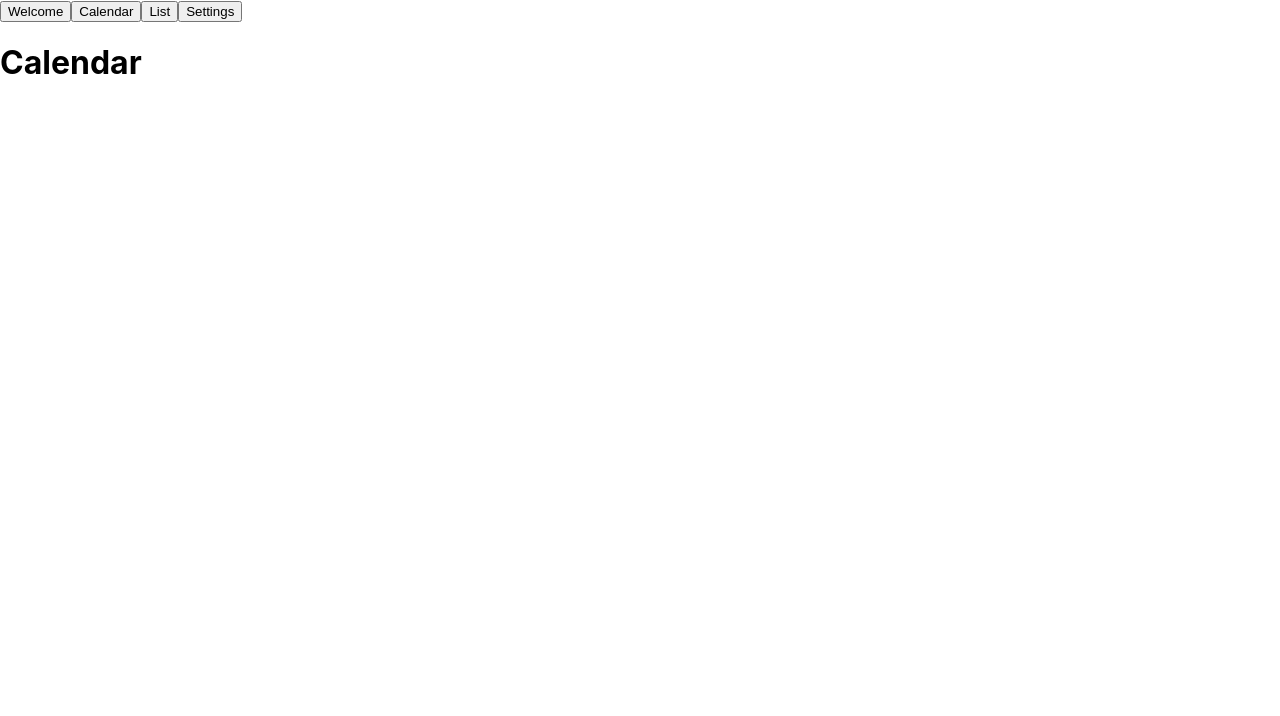
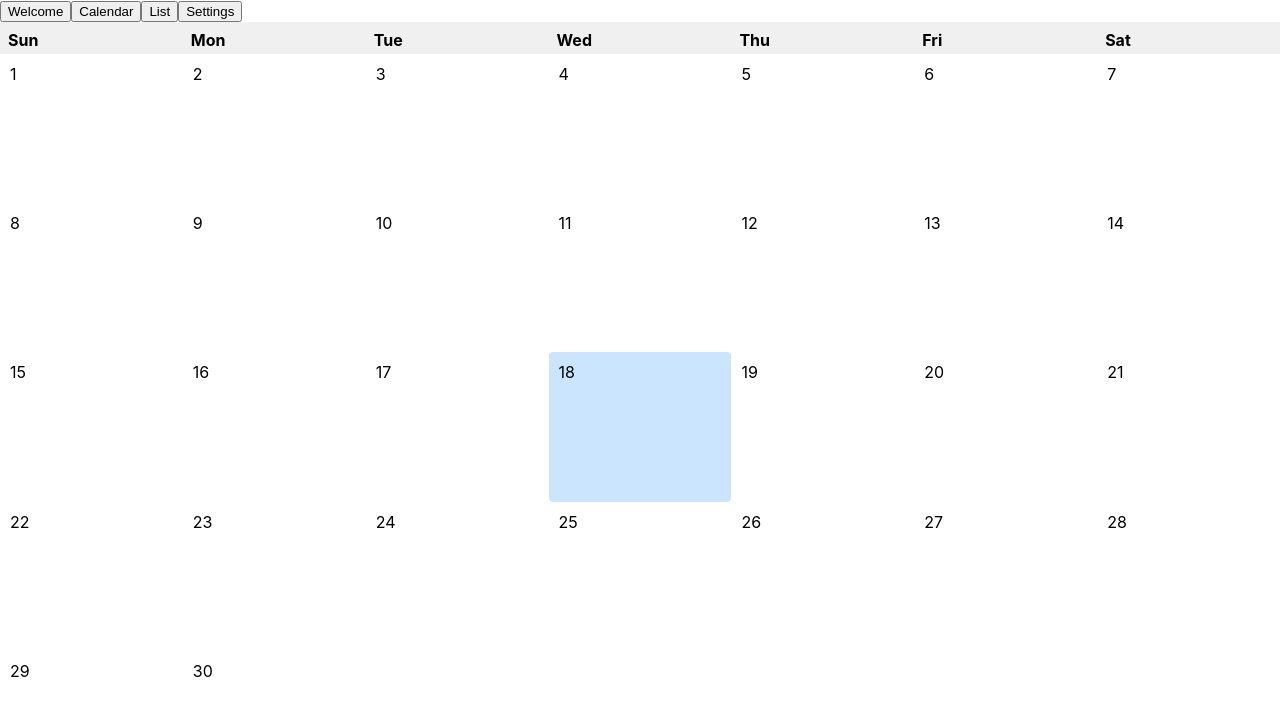
Before and after one commit to york-june-ets/lwofford-calendar, a React (Create React App) app: page / in a window 1280 px wide. Shown: the top 716 px of the page. Built offline with nearby package versions, Linux system fonts and the light colour scheme.

Commit message:
Added calendar grid

```diff
--- a/src/App.css
+++ b/src/App.css
@@ -16,6 +16,7 @@
 .App-header {
   background-color: #282c34;
   min-height: 100vh;
+  max-height: 100vh;
   display: flex;
   flex-direction: column;
   align-items: center;
@@ -28,6 +29,12 @@
   color: #61dafb;
 }
 
+.App-container {
+  display: flex;
+  flex-direction: column;
+  height: 100%;
+}
+
 @keyframes App-logo-spin {
   from {
     transform: rotate(0deg);
@@ -36,3 +43,9 @@
     transform: rotate(360deg);
   }
 }
+
+html, body, #root, main, .page {
+  height: 100%;
+  margin: 0;
+  padding: 0;
+}
--- a/src/App.tsx
+++ b/src/App.tsx
@@ -2,10 +2,12 @@ import './App.css';
 import { CurrentPage, EPage, PageProvider, usePage } from './objects/Page';
 
 function App() {
-	return <PageProvider pageDefault={ EPage.CALENDAR }>
-		<Navbar/>
-		<CurrentPage/>
-	</PageProvider>
+	return <div className='App-container'>
+		<PageProvider pageDefault={ EPage.CALENDAR }>
+			<Navbar/>
+			<CurrentPage/>
+		</PageProvider>
+	</div>
 }
 
 const Navbar: React.FC = () => {
--- /dev/null
+++ b/src/elements/CalendarDay.tsx
@@ -0,0 +1,23 @@
+import './../pages/Calendar.css'
+
+
+interface ICalendarDay {
+	date: Date | null
+}
+
+const CalendarDay: React.FC<ICalendarDay> = ( { date } ) => {
+	const today : Date = new Date()
+	const isToday : boolean =
+		date !== null &&
+		date.getDate() === today.getDate() &&
+		date.getMonth() === today.getMonth() &&
+		date.getFullYear() === today.getFullYear()
+
+	return <>
+		<div className={ `calendar-cell ${isToday ? 'today' : ''}` }>
+			{ date?.getDate() ?? "" }
+		</div>
+	</>
+}
+
+export default CalendarDay;
--- /dev/null
+++ b/src/pages/Calendar.css
@@ -0,0 +1,27 @@
+
+.calendar-grid {
+  display: grid;
+  flex: 1;
+  grid-template-columns: repeat(7, 1fr);
+  grid-template-rows: 2em repeat(5, 1fr);
+  height: 100%;
+}
+
+.calendar-header {
+  font-weight: bold;
+  background-color: #f0f0f0;
+  padding: 8px;
+}
+
+.calendar-cell {
+  padding: 10px;
+  /* border: 1px solid #ddd; */
+  min-height: 40px;
+}
+
+.today {
+  background-color: #cce5ff;
+  /* color: white; */
+  border-radius: 4px;
+  /* margin: 4px; */
+}
--- a/src/pages/Calendar.tsx
+++ b/src/pages/Calendar.tsx
@@ -1,4 +1,50 @@
+import CalendarDay from '../elements/CalendarDay'
+import './Calendar.css'
+import { useState } from "react"
+
+const WEEK_DAY_ABBRS = [ "Sun", "Mon", "Tue", "Wed", "Thu", "Fri", "Sat" ]
 
 export const CalendarPage: React.FC = () => {
-	return <h1>Calendar</h1>
+	const NOW = new Date()
+	const [ currentDate, setCurrentDate ] = useState<Date>( new Date( NOW.getFullYear(), NOW.getMonth(), 1 ) )
+
+	const year = currentDate.getFullYear()
+	const month = currentDate.getMonth()
+
+	const firstDayOfMonth = new Date(year, month, 1).getDay()
+	const daysInMonth = new Date(year, month + 1, 0).getDate()
+
+	const weeks: (Date | null)[][] = [];
+	let week: (Date | null)[] = new Array(firstDayOfMonth).fill(null)
+
+	for (let day = 1; day <= daysInMonth; day++) {
+			week.push(new Date(year, month, day));
+			if (week.length === 7) {
+			weeks.push(week);
+			week = [];
+		}
+	}
+
+	if (week.length) {
+		while (week.length < 7) week.push(null);
+		weeks.push(week);
+	}
+
+	return <main className="page">
+		{/* <h2>{ NOW.toLocaleString('default', { month: 'long' } ) } { year }</h2> */}
+		<div className="calendar-grid">
+		{
+			WEEK_DAY_ABBRS.map(day => (
+				<div key={day} className="calendar-header">{day}</div>
+			) )
+		}
+		{
+			weeks.map( ( week, i ) => (
+				week.map( ( date, j ) => {
+					return <CalendarDay key={`${i}-${j}`} date={date} />
+				} )
+			) )
+		}
+		</div>
+	</main>
 }
```
